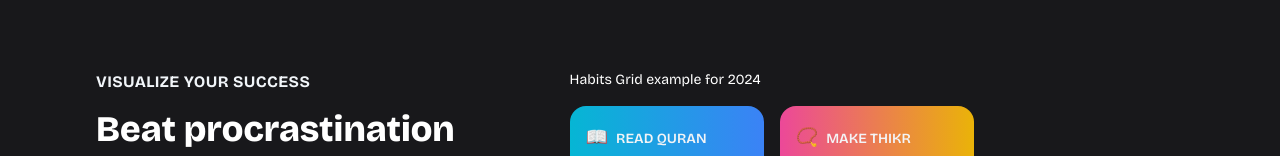
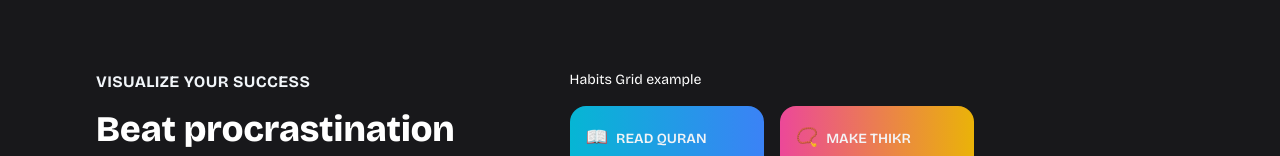
Before and after one commit to omar-t-ahmed/AlfAjr, a Next.js app: page / in a window 1280 px wide. Shown: the part 871-1027 px from the top of the page. Built offline with nearby package versions, Linux system fonts and the light colour scheme; no server answers.

Commit message:
add prisma gen

```diff
--- a/package.json
+++ b/package.json
@@ -3,6 +3,7 @@
   "version": "0.1.0",
   "private": true,
   "scripts": {
+    "postinstall": "prisma generate",
     "dev": "next dev",
     "build": "next build",
     "start": "next start",
--- a/src/app/page.tsx
+++ b/src/app/page.tsx
@@ -119,7 +119,7 @@ export default function Home() {
     </span>
     </div>
   </div>
-  <div className="col-span-full text-center text-sm md:order-first md:text-left">Habits Grid example for 2024</div>
+  <div className="col-span-full text-center text-sm md:order-first md:text-left">Habits Grid example</div>
 </div>
           </section>
         </div>
```
